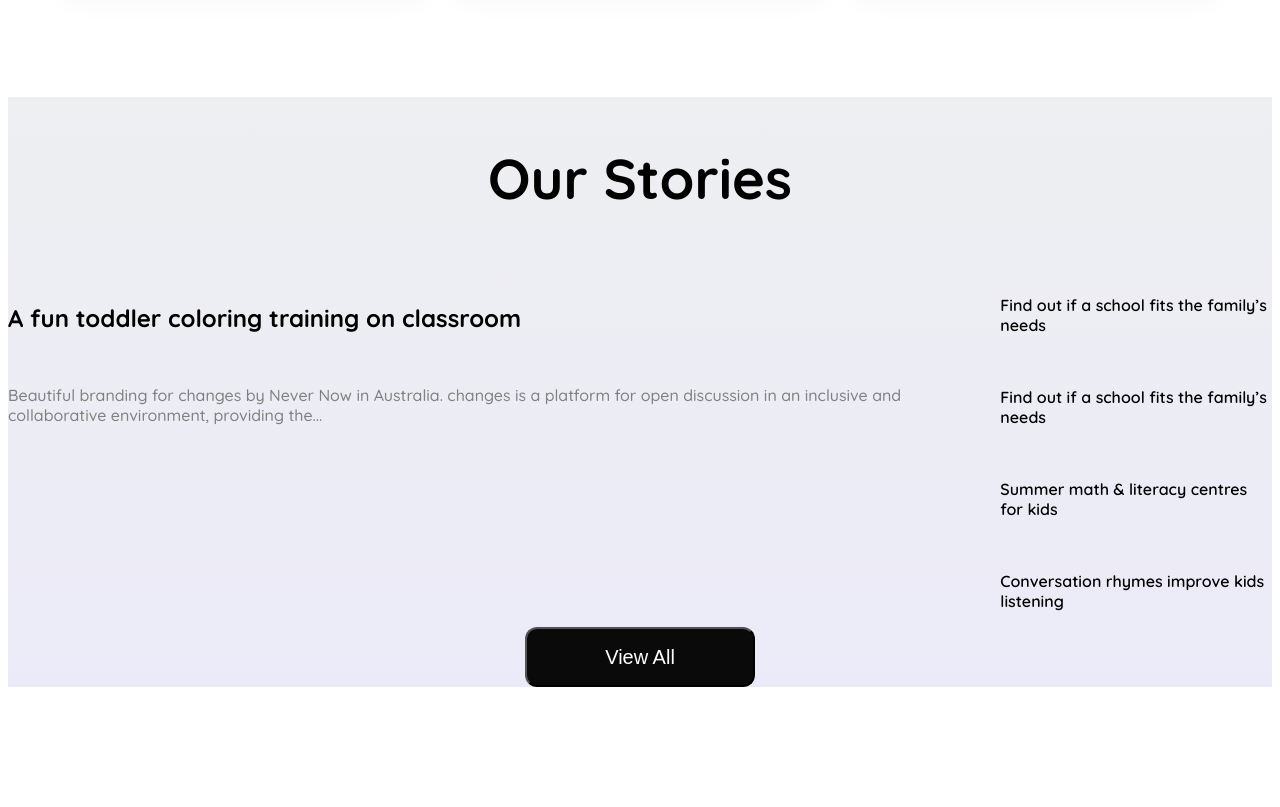
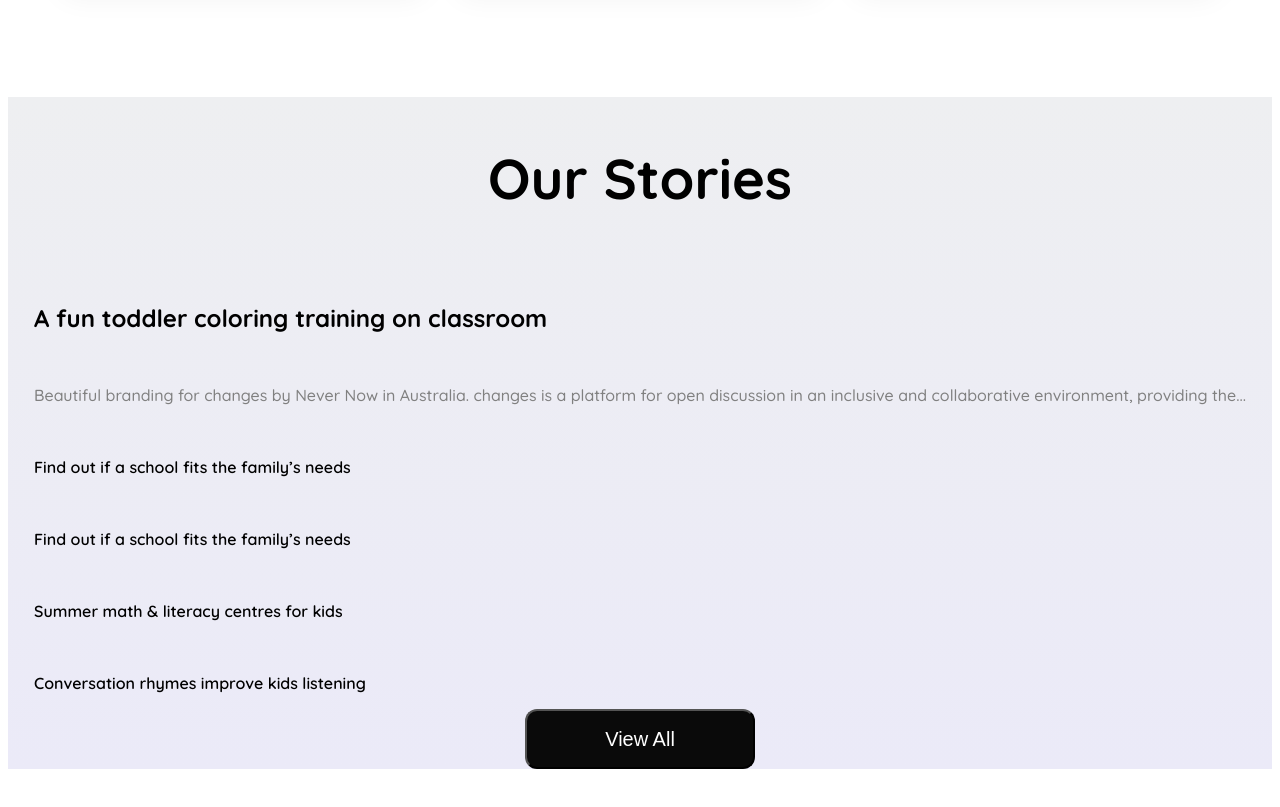
Before and after one commit to dipongkor000/assignment-0002, a plain HTML site: page index.html in a window 1280 px wide. Shown: the part 1159-1966 px from the top of the page. Drawn offline with Linux system fonts and the light colour scheme.

Commit message:
again try this

```diff
--- a/index.html
+++ b/index.html
@@ -90,11 +90,11 @@
             </div>
         </section>
         <section class="section-3">
-            <div class="sec-3-alt display-flex">
+            <div class="sec-3-alt">
                 <div class="title">
                     <h2>Our Stories</h2>
                 </div>
-                <div class="display-grid-1 display-flex">
+                <div class="container">
                     <div class="sec-3-div">
                         <div>
                             <img src="B11-A2-Kids-School/assets/story-1.png" alt="">
--- a/style.css
+++ b/style.css
@@ -157,6 +157,7 @@ h2{
   }
   .sec-3-alt{
     margin: 100px auto;
+    display: flex;
     flex-direction: column;
     align-items: center;
     background-image: linear-gradient(to bottom, rgb(238, 239, 241), rgb(235, 234, 248));
```
